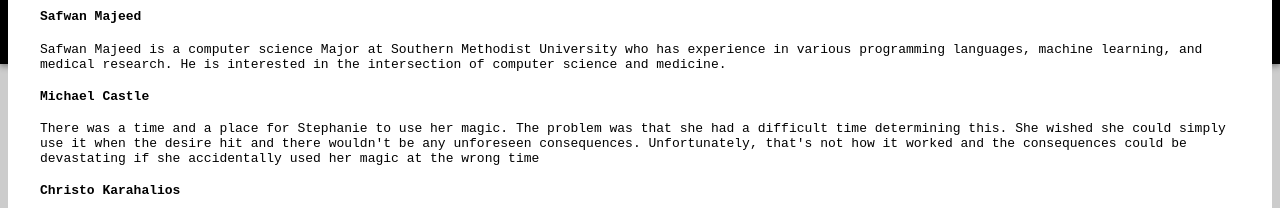
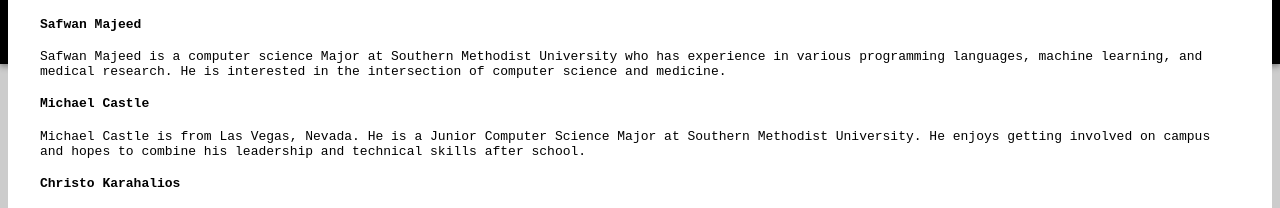
Before and after one commit to SMJD11/EthicalGPT, a React (Create React App) app in the folder frontend/: page / in a window 1280 px wide. Both pictures are taken after a click on the button "ABOUT US". Shown: the top 208 px of the page. Built offline with nearby package versions, Linux system fonts and the light colour scheme; no server answers.

Commit message:
Update Home.js
Michael Update to About US

```diff
--- a/frontend/src/pages/Home.js
+++ b/frontend/src/pages/Home.js
@@ -74,7 +74,7 @@
               <h4 style={{color : 'black', fontFamily: 'monospace'}}>Safwan Majeed</h4>
               <p style={{color : 'black', fontFamily: 'monospace'}}>Safwan Majeed is a computer science Major at Southern Methodist University who has experience in various programming languages, machine learning, and medical research. He is interested in the intersection of computer science and medicine.</p>
               <h4 style={{color : 'black', fontFamily: 'monospace'}}>Michael Castle</h4>
-              <p style={{color : 'black', fontFamily: 'monospace'}}>There was a time and a place for Stephanie to use her magic. The problem was that she had a difficult time determining this. She wished she could simply use it when the desire hit and there wouldn't be any unforeseen consequences. Unfortunately, that's not how it worked and the consequences could be devastating if she accidentally used her magic at the wrong time</p>
+              <p style={{color : 'black', fontFamily: 'monospace'}}>Michael Castle is from Las Vegas, Nevada. He is a Junior Computer Science Major at Southern Methodist University. He enjoys getting involved on campus and hopes to combine his leadership and technical skills after school.</p>
               <h4 style={{color : 'black', fontFamily: 'monospace'}}>Christo Karahalios</h4>
               <p style={{color : 'black', fontFamily: 'monospace'}}>Christo Karahalios is a Junior attending Southern Methodist University, majoring in Computer Science, Data Science, and Economics. He loves to code and solve problems, specializing in C++. He also enjoys creating algorithmic solutions in Rust.</p>
               <h4 style={{color : 'black', fontFamily: 'monospace'}}>Ben King</h4>
```
